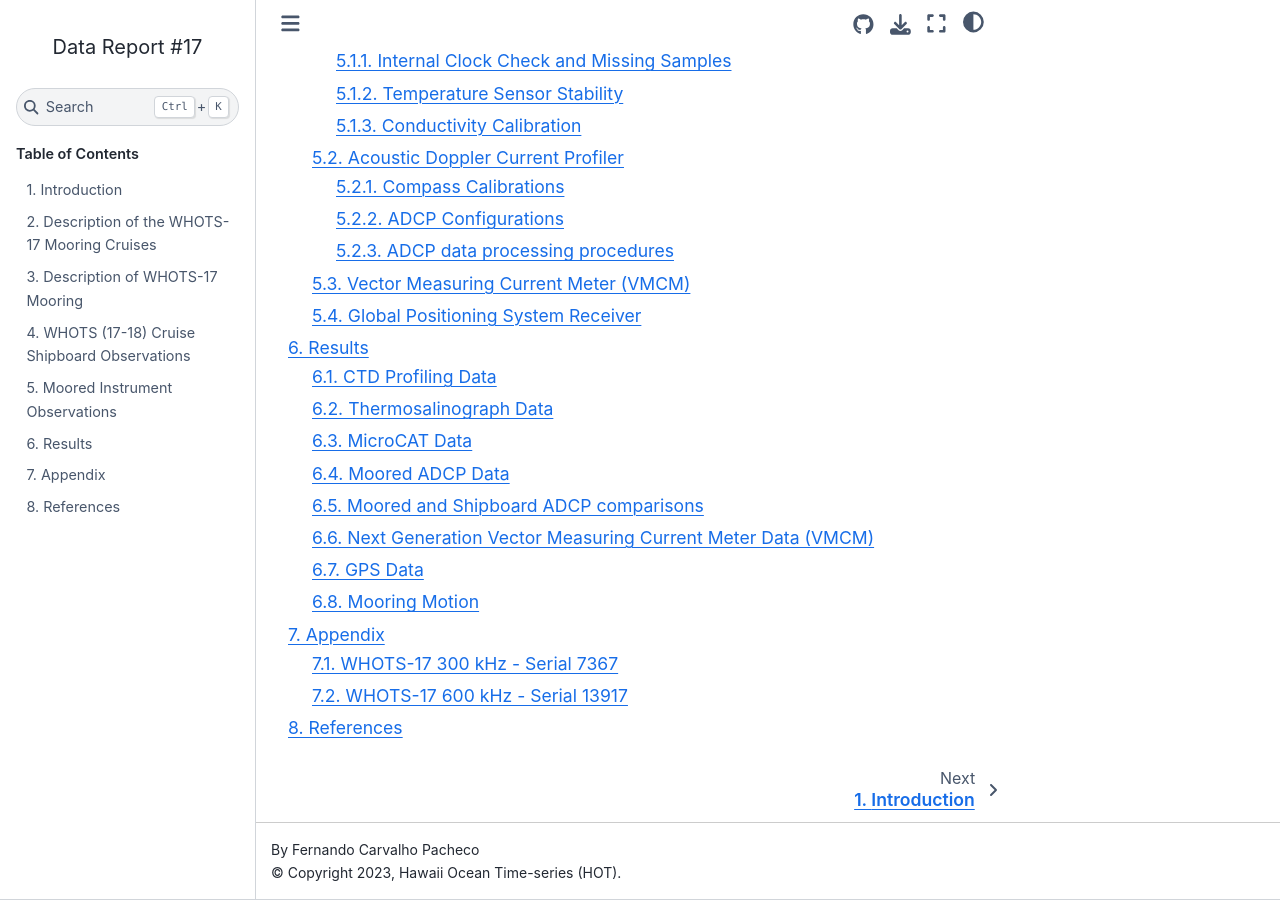
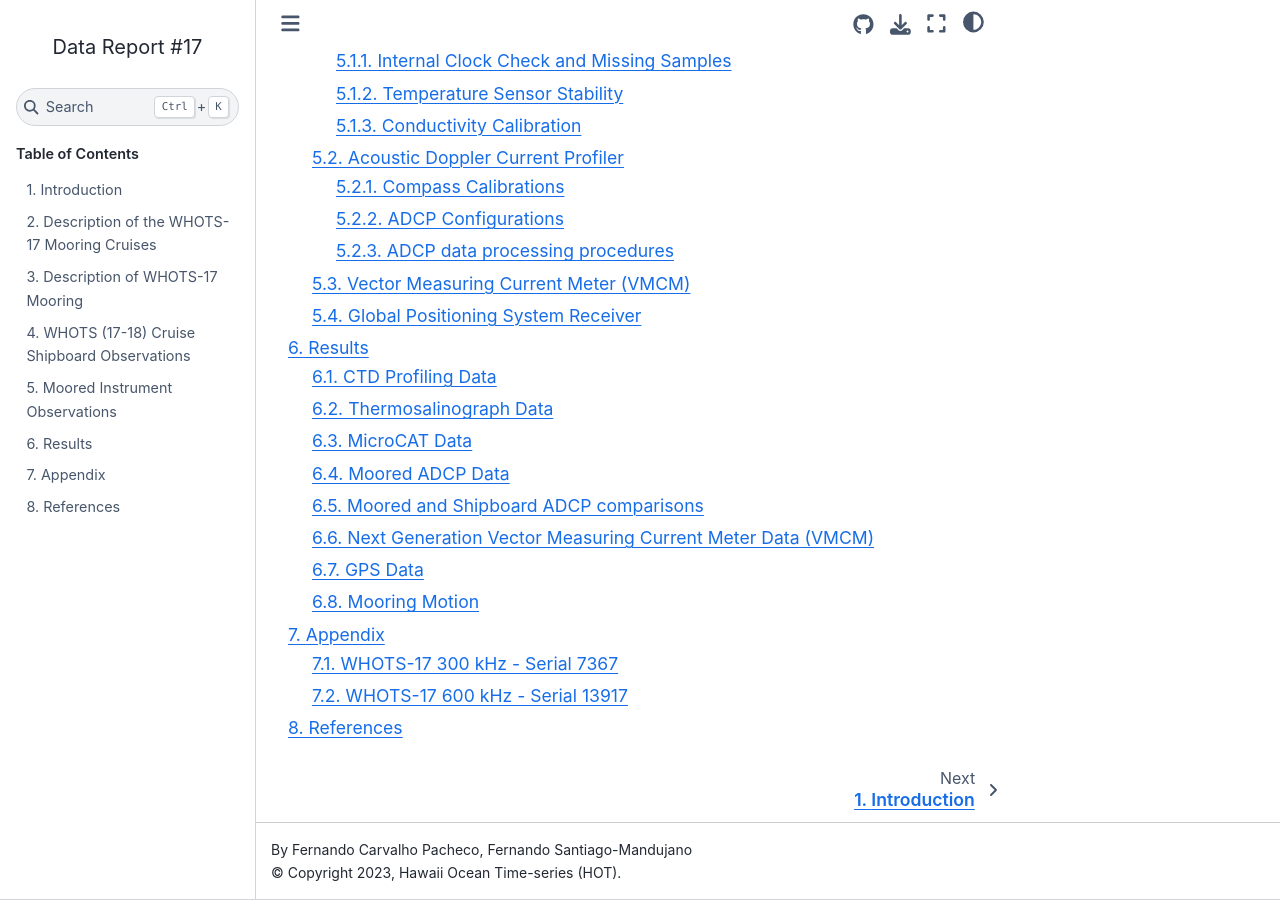
Before and after one commit to fcarvalhopacheco/whots17-data-report, a Sphinx documentation site: the page built from docs/source/index.md, in a window 1280 px wide and 900 px high, scrolled down 2065 px. Built offline with Sphinx 7.4.7 and the Sphinx Book theme 1.1.4, drawn with Linux system fonts in a browser that asks for light colours.

Commit message:
updated conf.py

```diff
--- a/docs/source/conf.py
+++ b/docs/source/conf.py
@@ -14,17 +14,17 @@ import os
 import sys
 from datetime import datetime
 
-sys.path.insert(0, os.path.abspath('.'))
+sys.path.insert(0, os.path.abspath("."))
 
 # -- Project information -----------------------------------------------------
 
-project = 'WHOTS-17'
-copyright = f'{datetime.now().year}, Hawaii Ocean Time-series (HOT)'
-author = 'Fernando Carvalho Pacheco'
+project = "WHOTS-17"
+copyright = f"{datetime.now().year}, Hawaii Ocean Time-series (HOT)"
+author = "Fernando Carvalho Pacheco, Fernando Santiago-Mandujano"
 
 # The full version, including alpha/beta/rc tags
-release = '0.0.1'
-version = '0.0.1'
+release = "0.0.1"
+version = "0.0.1"
 
 # -- General configuration ---------------------------------------------------
 extensions = [
@@ -38,9 +38,9 @@ extensions = [
     "sphinxcontrib.bibtex",
 ]
 
-bibtex_bibfiles = ['latex_templates/refs.bib']
-bibtex_default_style = 'unsrt'
-bibtex_reference_style = 'author_year'
+bibtex_bibfiles = ["latex_templates/refs.bib"]
+bibtex_default_style = "unsrt"
+bibtex_reference_style = "author_year"
 
 myst_url_schemes = ["http", "https"]
 
@@ -55,25 +55,22 @@ myst_enable_extensions = [
     "colon_fence",
 ]
 
-# Make sure the explicity target is unique
+# Make sure the explicitly target is unique
 autosectionlabel_prefix_document = True
 autosectionlabel_maxdepth = 3
 
 # Add any paths that contain templates here, relative to this directory.
-templates_path = ['_templates']
-source_suffix = {
-    '.rst': 'restructuredtext',
-    '.md': 'markdown'
-}
-master_doc = 'index'
+templates_path = ["_templates"]
+source_suffix = {".rst": "restructuredtext", ".md": "markdown"}
+master_doc = "index"
 
 # List of patterns, relative to source directory, that match files and
 # directories to ignore when looking for source files.
 # This pattern also affects html_static_path and html_extra_path.
-exclude_patterns = ['_build', 'build', 'Thumbs.db', '.DS_Store', '.env', '.rst']
+exclude_patterns = ["_build", "build", "Thumbs.db", ".DS_Store", ".env", ".rst"]
 
 # The name of the Pygments (syntax highlighting) style to use.
-pygments_style = 'sphinx'
+pygments_style = "sphinx"
 
 # -- Options for HTML output -------------------------------------------------
 
@@ -87,7 +84,7 @@ html_title = "Data Report #17"
 # Add any paths that contain custom static files (such as style sheets) here,
 # relative to this directory. They are copied after the builtin static files,
 # so a file named "default.css" will overwrite the builtin "default.css".
-html_static_path = ['_static']
+html_static_path = ["_static"]
 
 html_theme_options = {
     "repository_url": "https://github.com/hot-dogs/whots17-data-report",
@@ -100,7 +97,7 @@ html_theme_options = {
 }
 
 # -- Options for LaTeX output ---------------------------------------------
-latex_engine = 'pdflatex'
+latex_engine = "pdflatex"
 
 # The name of an image file (relative to this directory) to place at the top of
 # the title page.
@@ -112,35 +109,31 @@ latex_additional_files = [
 ]
 
 latex_elements = {
-    'extraclassoptions': 'openany,oneside',
-    'papersize': 'a4paper',
+    "extraclassoptions": "openany,oneside",
+    "papersize": "a4paper",
     # Sonny, Lenny, Glenn, Conny, Rejne, Bjarne and Bjornstrup # 'fncychap': '\\usepackage[Lenny]{fncychap}',
-    'fncychap': '\\usepackage[Bjornstrup]{fncychap}',
-    'fontpkg': '\\usepackage{amsmath,amsfonts,amssymb,amsthm}',
-    'figure_align': 'htbp',
-    'pointsize': '10pt',
-
+    "fncychap": "\\usepackage[Bjornstrup]{fncychap}",
+    "fontpkg": "\\usepackage{amsmath,amsfonts,amssymb,amsthm}",
+    "figure_align": "htbp",
+    "pointsize": "10pt",
     # ===================== PREAMBLE ======================================
-    'preamble': r'''
+    "preamble": r"""
         \input{mystyle.sty}
         \usepackage[notocbib]{apacite}
-    ''',
+    """,
     # ============== COVER PAGE + TABLE OF CONTENTS  ======================
-    'maketitle': r'''
+    "maketitle": r"""
         \input{maketitle.sty}
-    ''',
+    """,
     # Latex figure (float) alignment
     # 'figure_align': 'htbp',
-    'sphinxsetup': \
-        'hmargin={0.7in,0.7in}, vmargin={1in,1in}, \
+    "sphinxsetup": "hmargin={0.7in,0.7in}, vmargin={1in,1in}, \
         verbatimwithframe=true, \
         TitleColor={rgb}{0,0,0}, \
         HeaderFamily=\\rmfamily\\bfseries, \
         InnerLinkColor={rgb}{0,0,1}, \
-        OuterLinkColor={rgb}{0,0,1}',
-
-    'tableofcontents': ' ',
-
+        OuterLinkColor={rgb}{0,0,1}",
+    "tableofcontents": " ",
 }
 
 # Grouping the document tree into LaTeX files. List of tuples
@@ -149,9 +142,13 @@ latex_elements = {
 # Grouping the document tree into LaTeX files. List of tuples
 # (source start file, target name, title, author, documentclass [howto/manual]).
 latex_documents = [
-    ('index', 'whots17-data-report.tex',
-     u'WHOTS-17: Data Report',
-     u'Fernando Carvalho Pacheco', 'manual'),
+    (
+        "index",
+        "whots17-data-report.tex",
+        "WHOTS-17: Data Report",
+        "Fernando Carvalho Pacheco",
+        "manual",
+    ),
 ]
 # If false, no module index is generated.
 latex_domain_indices = True
@@ -159,10 +156,10 @@ latex_domain_indices = True
 # -- Options for Epub output ----------------------------------------------
 
 # Bibliographic Dublin Core info.
-epub_title = u'whots-epub-test'
-epub_author = u'Fernando Carvalho Pacheco'
-epub_publisher = u'Fernando Carvalho Pacheco'
-epub_copyright = f'2023-01-06-{datetime.now().year}, Fernando Carvalho Pacheco'
+epub_title = "whots17-data-report-epub"
+epub_author = "Hawaii Ocean Time-series (HOT)"
+epub_publisher = "Hawaii Ocean Time-series (HOT)"
+epub_copyright = f"2023-01-06-{datetime.now().year}, Fernando Carvalho Pacheco"
 
 # A list of files that should not be packed into the epub file.
-epub_exclude_files = ['search.html']
+epub_exclude_files = ["search.html"]
```
